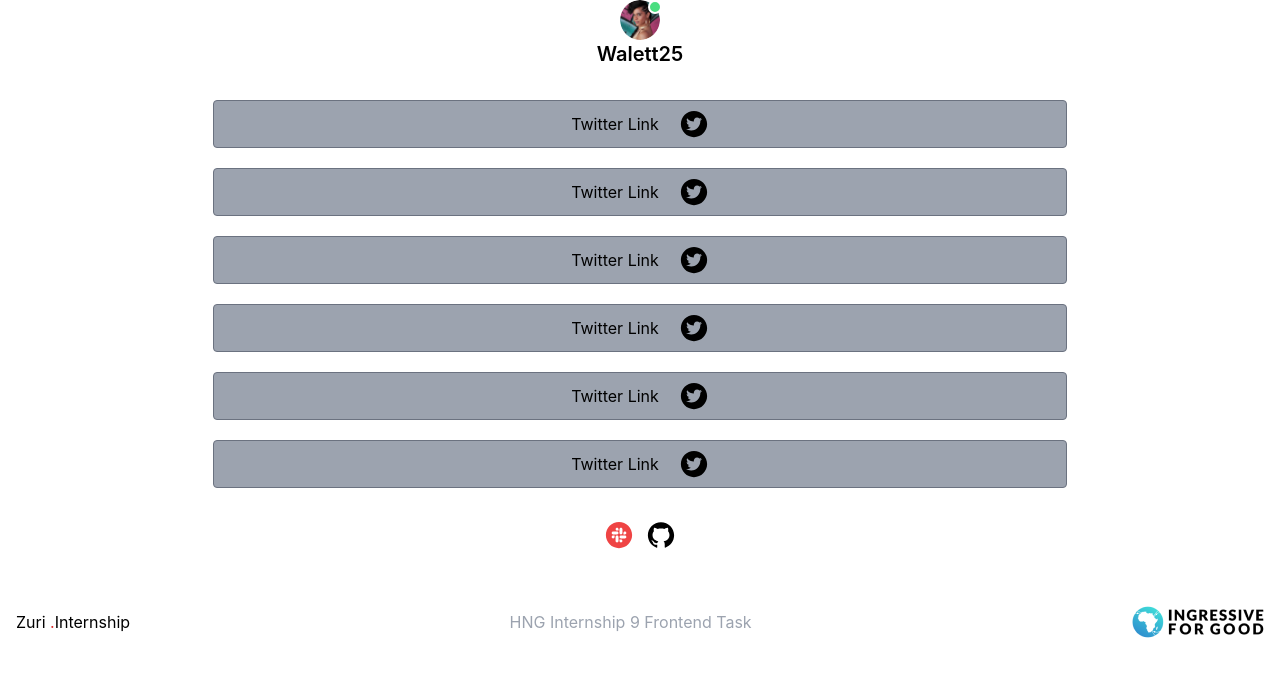
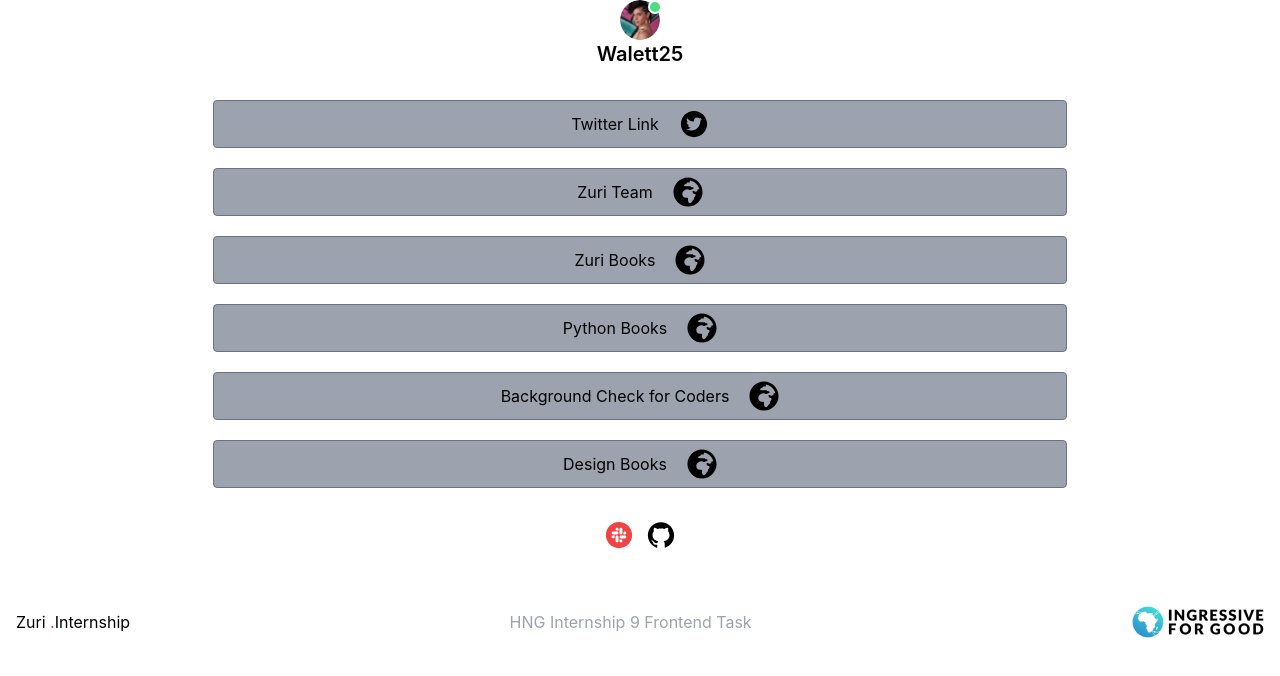
Before and after one commit to Rahdeg/webpage, a React (Create React App) app: page / in a window 1280 px wide. Shown: the top 676 px of the page. Built offline with nearby package versions, Linux system fonts and the light colour scheme.

Commit message:
link details added

```diff
--- a/src/data/Linkdata.js
+++ b/src/data/Linkdata.js
@@ -1,4 +1,5 @@
 import {AiFillTwitterCircle} from 'react-icons/ai'
+import {FaGlobeAfrica} from 'react-icons/fa';
 
 
 
@@ -13,34 +14,34 @@
       iconSrc: <AiFillTwitterCircle className="text-textBase text-3xl cursor-pointer" />
     },
     {
-        id: "twitter__zuri",
-        name: "Twitter Link",
-        site:"https://twitter.com/Walett25",
-        iconSrc: <AiFillTwitterCircle className="text-textBase text-3xl cursor-pointer" />
+        id: "btn__zuri",
+        name: "Zuri Team",
+        site:"https://training.zuri.team/",
+        iconSrc: <FaGlobeAfrica className="text-textBase text-3xl cursor-pointer" />
       },
       {
-        id: "twitter__zuri",
-        name: "Twitter Link",
-        site:"https://twitter.com/Walett25",
-        iconSrc: <AiFillTwitterCircle className="text-textBase text-3xl cursor-pointer" />
+        id: "books",
+        name: "Zuri Books",
+        site:"http://books.zuri.team",
+        iconSrc: <FaGlobeAfrica className="text-textBase text-3xl cursor-pointer" />
       },
       {
-        id: "twitter__zuri",
-        name: "Twitter Link",
-        site:"https://twitter.com/Walett25",
-        iconSrc: <AiFillTwitterCircle className="text-textBase text-3xl cursor-pointer" />
+        id: "book__python",
+        name: "Python Books",
+        site:"https://books.zuri.team/python-for-beginners?ref_id=rahdeg",
+        iconSrc: <FaGlobeAfrica className="text-textBase text-3xl cursor-pointer" />
       },
       {
-        id: "twitter__zuri",
-        name: "Twitter Link",
-        site:"https://twitter.com/Walett25",
-        iconSrc: <AiFillTwitterCircle className="text-textBase text-3xl cursor-pointer" />
+        id: "pitch",
+        name: "Background Check for Coders",
+        site:" https://background.zuri.team",
+        iconSrc: <FaGlobeAfrica className="text-textBase text-3xl cursor-pointer" />
       },
       {
-        id: "twitter__zuri",
-        name: "Twitter Link",
-        site:"https://twitter.com/Walett25",
-        iconSrc: <AiFillTwitterCircle className="text-textBase text-3xl cursor-pointer" />
+        id: "book__design",
+        name: "Design Books",
+        site:"https://books.zuri.team/design-rules",
+        iconSrc: <FaGlobeAfrica className="text-textBase text-3xl cursor-pointer" />
       },
 
   ];
```
